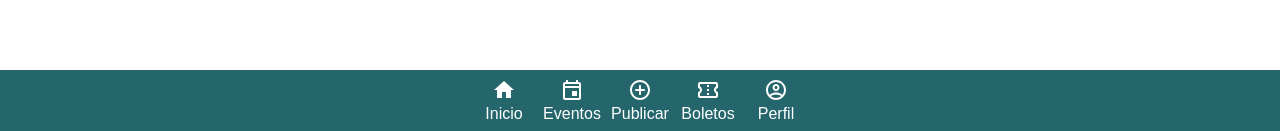
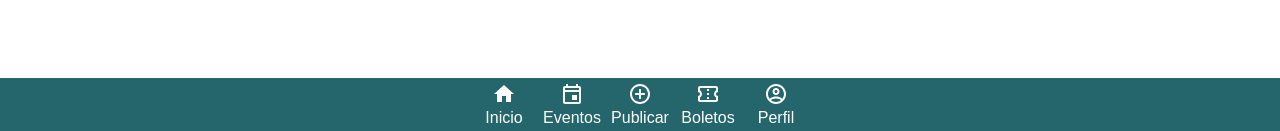
Before and after one commit to No-Country/c14-05-m-node-react, a React (Vite) app in the folder client/: page / in a window 1280 px wide. Shown: the part 666-797 px from the top of the page. Built offline with nearby package versions, Linux system fonts and the light colour scheme; no server answers.

Commit message:
improve space landing page

```diff
--- a/client/src/components/Navbar.jsx
+++ b/client/src/components/Navbar.jsx
@@ -31,7 +31,7 @@ function Navbar() {
   ]
   return (
     <div className="fixed bottom-0">
-      <nav className="p-2 bg-primary w-screen flex justify-center">
+      <nav className="p-2 bg-primary w-screen flex justify-center h-[56px] items-center">
         <ul className="flex space-x-2">
           {
             links.map((link,index)=>{
--- a/client/src/pages/landingPage/index.jsx
+++ b/client/src/pages/landingPage/index.jsx
@@ -29,7 +29,7 @@ function LandingPage() {
       <header>
         <UserLocation />
       </header>
-      <main className='my-[76px]'>
+      <main className='my-[56px]'>
         <FindEvent />
         <NextEventYourZone data={data} />
         <FavoriteOrganizers data={data}/>
```
Also changed, not shown: client/src/pages/landingPage/UserLocation.jsx (+9 -6 lines).
